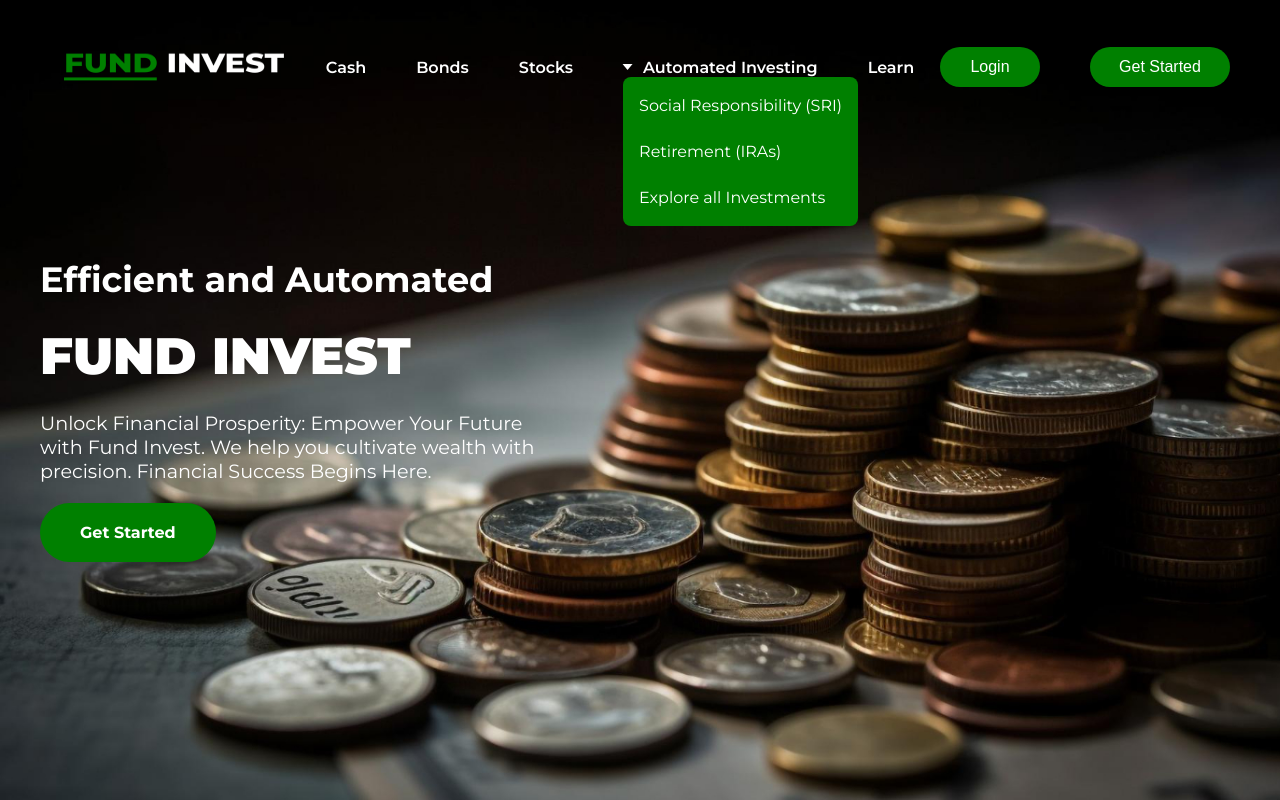
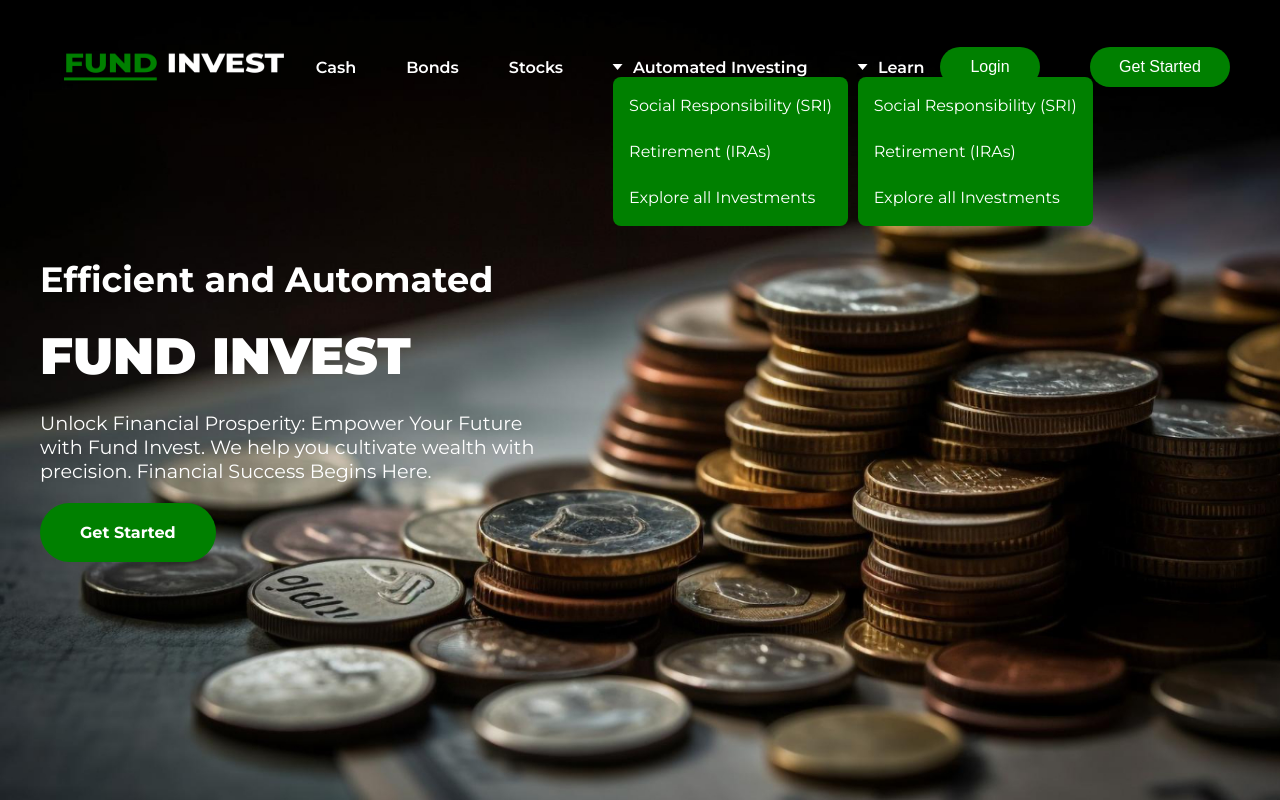
Before and after one commit to patrick-nsolo/fund_invest, a React (Create React App) app: page / in a window 1280 px wide. Both pictures are taken after a click on the element "Automated Investing". Built offline with nearby package versions, Linux system fonts and the light colour scheme.

Commit message:
update nav dropdown

```diff
--- a/src/Components/Navbar/Navbar.js
+++ b/src/Components/Navbar/Navbar.js
@@ -12,6 +12,10 @@ const Navbar = () => {
 
   // Add this function to the "Automated Investing" element
   const handleAutomatedInvestingClick = () => {
+    toggleDropdown();
+  };
+  // Add this function to the "Learn" element
+  const handleLearnClick = () => {
     toggleDropdown();
   };
   return (
@@ -42,7 +46,15 @@ const Navbar = () => {
                 </ul>
               </li>
               <li>
-                <a href='/learn'>Learn</a>
+                <div className={`nav_link ${isDropdownOpen ? 'caret-rotate' : ''}`} onClick={handleLearnClick}>
+                    <span className={`selected ${isDropdownOpen ? 'caret-rotate' : ''}`}>Learn</span>
+                    <div className={`caret ${isDropdownOpen ? 'caret-rotate' : ''}`}></div>
+                  </div>
+                  <ul className={`dropdown ${isDropdownOpen ? 'dropdown-open' : ''}`}>
+                      <li>Social Responsibility (SRI)</li>
+                      <li>Retirement (IRAs)</li>
+                      <li>Explore all Investments</li>
+                  </ul>
               </li>
             </ul>
             <div className='btns'>
```
